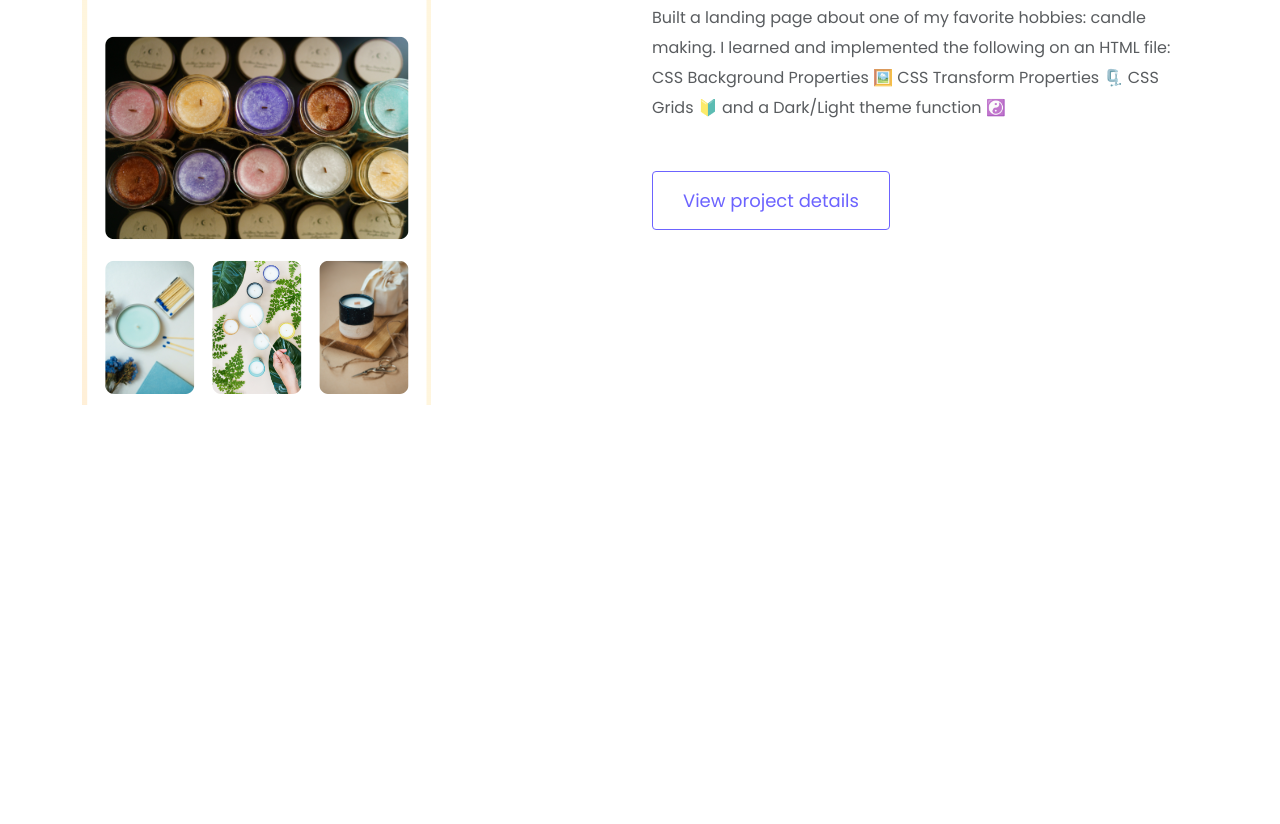
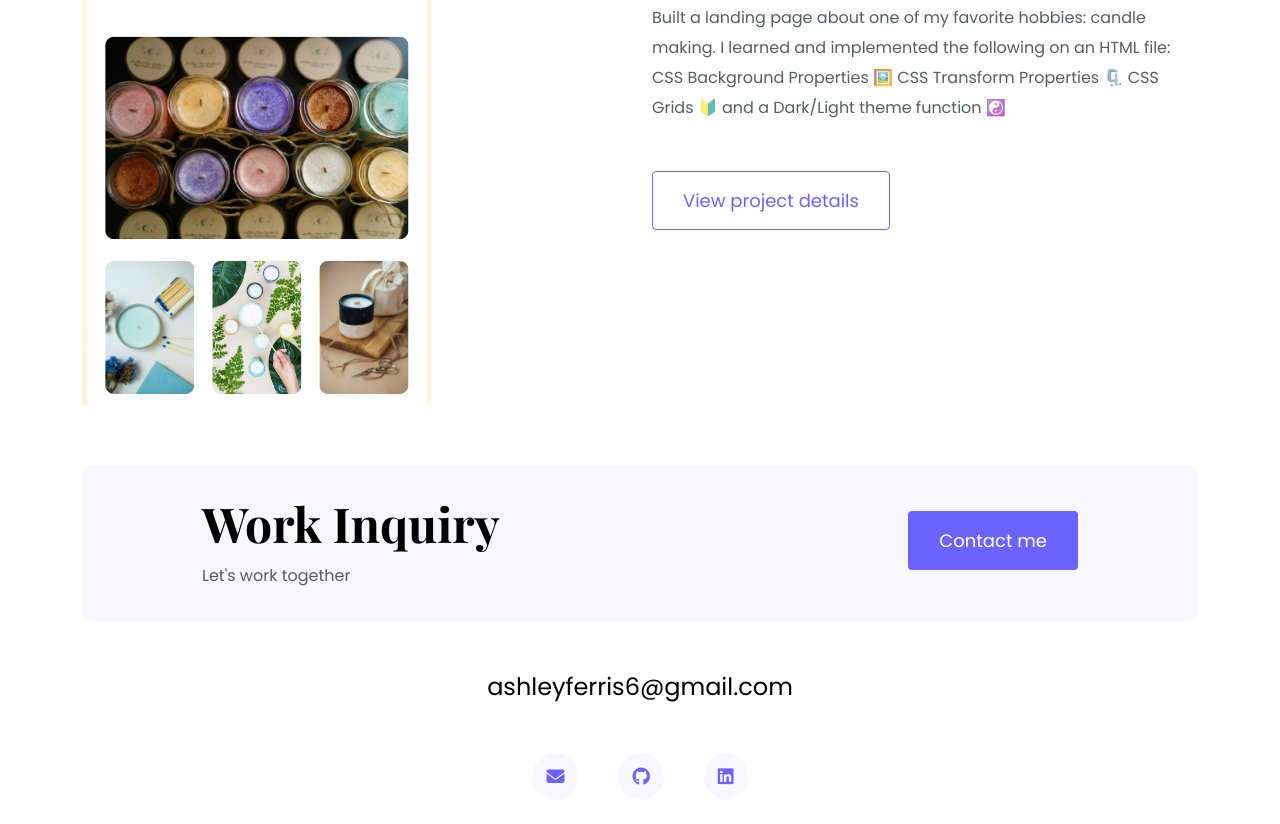
Before and after one commit to ashleyferris6/portfolio-project, a plain HTML site: page index.html in a window 1280 px wide. Shown: the part 2018-2842 px from the top of the page. Before the commit the page ends 2471 px from the top, so only its background shows below. Drawn offline with nearby package versions, Linux system fonts and the light colour scheme.

Commit message:
Built the footer
- Injected the HTML for all of the social links using Font Awesome
- Footer styling using Bootstrap and CSS
- Added some media query for responsiveness on a smaller screen
- Decided to hide the contact box on the mobile device

```diff
--- a/index.html
+++ b/index.html
@@ -136,6 +136,38 @@
           </div>
         </div>
       </div>
+      <footer>
+        <div
+          class="contact-box d-flex justify-content-between mb-5 d-none d-md-flex"
+        >
+          <div>
+            <h4>Work Inquiry</h4>
+            <p class="text-muted">Let's work together</p>
+          </div>
+          <div>
+            <a href="" class="btn btn-branding mt-3">Contact me</a>
+          </div>
+        </div>
+        <div class="d-flex justify-content-center mb-5">
+          <a href="mailto:ashleyferris6@gmail.com" class="email-link"
+            >ashleyferris6@gmail.com</a
+          >
+        </div>
+        <div class="social-links d-flex justify-content-center mb-5">
+          <a href="mailto:ashleyferris6@gmail.com">
+            <i class="fa-solid fa-envelope"></i>
+          </a>
+          <a href="https://github.com/ashleyferris6" target="_blank">
+            <i class="fa-brands fa-github"></i>
+          </a>
+          <a
+            href="https://www.linkedin.com/in/ashley-ferris-868a61125"
+            target="_blank"
+          >
+            <i class="fa-brands fa-linkedin"></i>
+          </a>
+        </div>
+      </footer>
     </div>
   </body>
 </html>
--- a/styles/portfolio.css
+++ b/styles/portfolio.css
@@ -27,6 +27,10 @@ h1 {
 
 h2 {
   font-size: 64px;
+}
+
+h4 {
+  font-size: 48px;
 }
 
 p {
@@ -121,6 +125,46 @@ p {
   border-radius: 8px;
 }
 
+footer {
+  margin: 60px 0;
+}
+
+footer .contact-box {
+  background: var(--secondary-color);
+  padding: 30px 120px;
+  border-radius: 10px;
+}
+
+footer .contact-box p {
+  margin: 0;
+}
+
+footer .email-link {
+  text-decoration: none;
+  color: black;
+  font-size: 24px;
+  text-align: center;
+}
+
+footer .email-link:hover {
+  color: var(--branding-color);
+}
+
+footer .social-links a {
+  margin: 0 20px;
+  color: var(--branding-color);
+  background: var(--secondary-color);
+  padding: 10px 14px;
+  border-radius: 50%;
+  font-size: 18px;
+  transition: all 100ms ease-in-out;
+}
+
+footer .social-links a:hover {
+  color: white;
+  background: var(--branding-color);
+}
+
 @media (max-width: 960px) {
   h1 {
     font-size: 60px;
@@ -128,6 +172,10 @@ p {
 
   h2 {
     font-size: 42px;
+  }
+
+  h4 {
+    font-size: 26px;
   }
 
   .hero {
@@ -143,4 +191,8 @@ p {
     padding: 0;
     text-align: center;
   }
+
+  footer .contact-box {
+    padding: 30px;
+  }
 }
```
Also changed, not shown: 1 other file.
